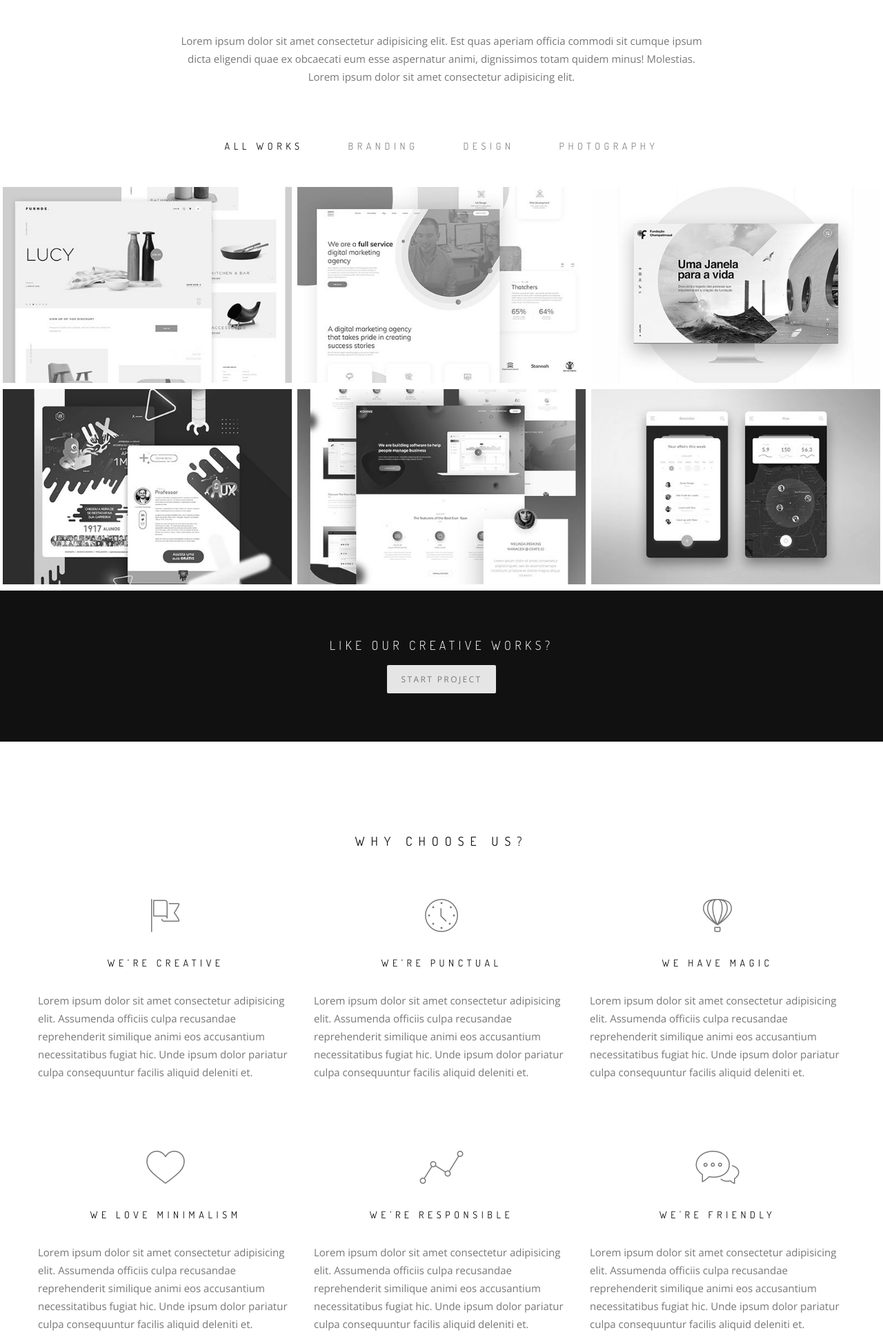
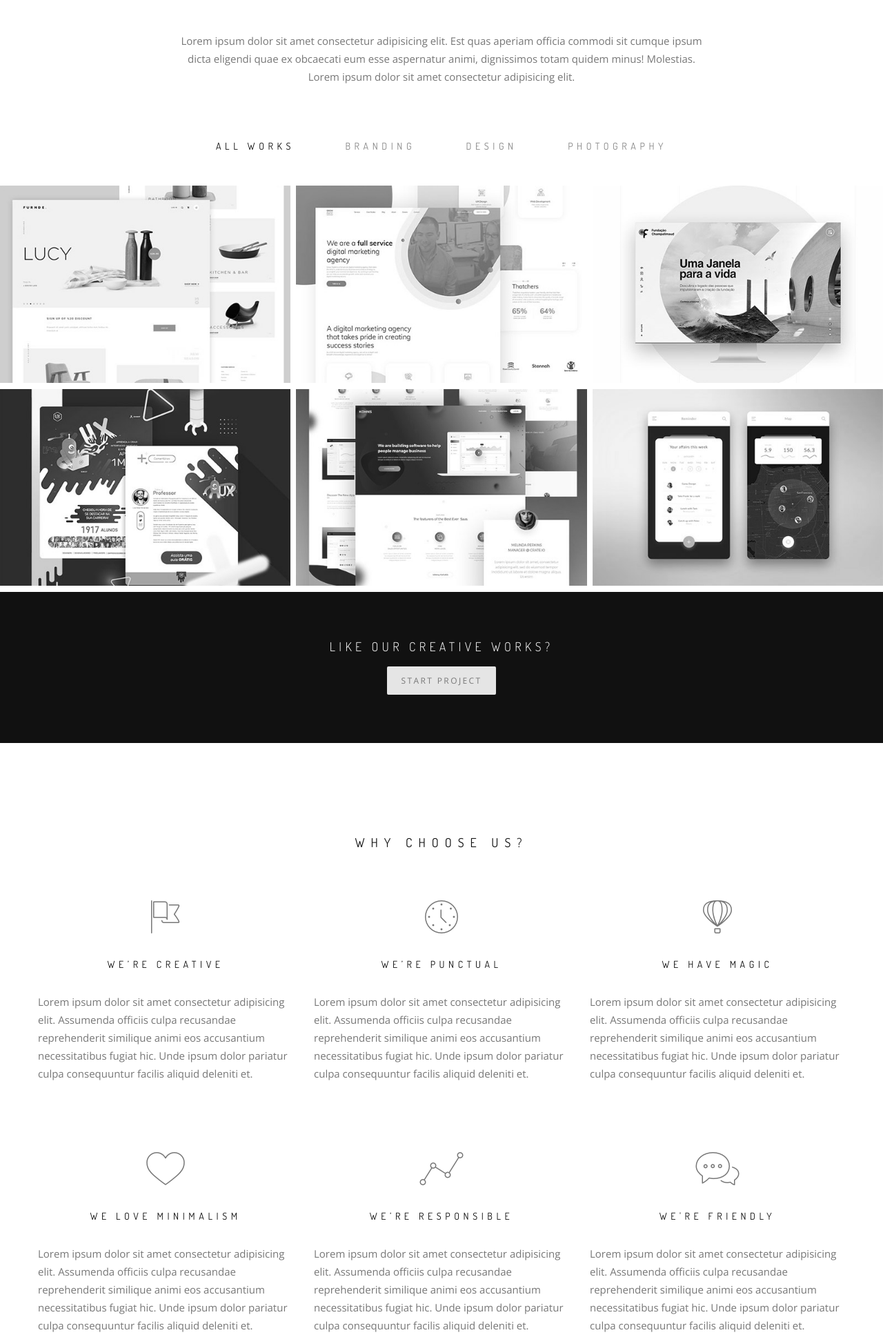
Before and after one commit to AlikaVAP/thomas-rhythm, a plain HTML site: page index.html in a window 1280 px wide. Shown: the part 3300-5238 px from the top of the page at 69% size. Drawn offline with nearby package versions, Linux system fonts and the light colour scheme.

Commit message:
fixed all comments to HW-8

```diff
--- a/css/style.css
+++ b/css/style.css
@@ -111,8 +111,6 @@ blockquote {
 	font-size: 14px;
 	font-weight: 400;
 	letter-spacing: .4em;
-	margin-top: 35px;
-	margin-bottom: 35px;
 }
 /* ----- Title end----- */
 /* ----- Default text ----- */
@@ -380,17 +378,18 @@ margin-top: 100px;
 	max-width: 770px;
 	margin: auto;
 }
-#tabs-portfolio {
-	text-align: center;
+.portfolio .tabs-wrapper {
 	overflow: hidden;
+	margin-top: 80px;
+}
+.tabs-wrapper #tabs-portfolio {
+	margin: 0 -4px;
 }
 #tabs-portfolio .tabs-nav-portfolio {
-	display: inline-block;
-	margin-top: 80px;
 	margin-bottom: 50px;
 }
 #tabs-portfolio .tabs-nav-portfolio li {
-	float: left;
+	display: inline-block;
 	color: rgba(17, 17, 17, .50);
 }
 #tabs-portfolio .tabs-nav-portfolio li + li {
@@ -409,6 +408,7 @@ margin-top: 100px;
 #tabs-portfolio .portfolio-item img {
 	width: 100%;
 	filter: grayscale(100%);
+	transition: all .3s linear;
 }
 #tabs-portfolio .portfolio-item img:hover {
 	filter: none;
@@ -416,11 +416,12 @@ margin-top: 100px;
 /* ----- Portfolio end ----- */
 
 /* ----- Why choose us ----- */
-.why-choose-us {
-	border-bottom: 1px solid #ececec;  /* temporary */
-}
 .why-choose-us .row + .row {
 	margin-top: 100px;
+}
+.why-choose-us .title-wrapper {
+	margin-top: 35px;
+	margin-bottom: 35px;
 }
 /* ----- Why choose us end ----- */
 
@@ -434,7 +435,8 @@ margin-top: 100px;
 }
 .latest-news-item .latest-news-img {
 	width: 100%;
-	filter: grayscale(100%)
+	filter: grayscale(100%);
+	transition: all .3s linear;
 }
 .latest-news-item .latest-news-img:hover {
 	filter: none;
--- a/index.html
+++ b/index.html
@@ -347,7 +347,7 @@
 				</div>
 				<!-- / container -->
 				<div class="tabs-wrapper">
-					<div id="tabs-portfolio">
+					<div id="tabs-portfolio" class="text-center">
 						<ul class="tabs-nav-portfolio tabs-title">
 							<li>
 								<a href="#all-works">All works</a>
@@ -471,10 +471,12 @@
 								<span class="icon-flag"></span>
 							</div>
 							<!-- / icon -->
+							<div class="title-wrapper">
 								<div class="title col-title text-center">
 									<span>We’re Creative</span>
 								</div>
-							<!-- / title -->
+							</div>
+							<!-- / title-wrapper -->
 							<p class="default-text">
 								Lorem ipsum dolor sit amet consectetur adipisicing elit. Assumenda officiis culpa recusandae reprehenderit similique animi eos accusantium necessitatibus fugiat hic. Unde ipsum dolor pariatur culpa consequuntur facilis aliquid deleniti et.
 							</p>
@@ -485,10 +487,12 @@
 								<span class="icon-clock"></span>
 							</div>
 							<!-- / icon -->
+							<div class="title-wrapper">
 								<div class="title col-title text-center">
 									<span>We’re Punctual</span>
 								</div>
-							<!-- / title -->
+							</div>
+							<!-- / title-wrapper -->
 							<p class="default-text">
 								Lorem ipsum dolor sit amet consectetur adipisicing elit. Assumenda officiis culpa recusandae reprehenderit similique animi eos accusantium necessitatibus fugiat hic. Unde ipsum dolor pariatur culpa consequuntur facilis aliquid deleniti et.
 							</p>
@@ -499,10 +503,12 @@
 								<span class="icon-hotairballoon"></span>
 							</div>
 							<!-- / icon -->
+							<div class="title-wrapper">
 								<div class="title col-title text-center">
 									<span>We have magic</span>
 								</div>
-							<!-- / title -->
+							</div>
+							<!-- / title-wrapper -->
 							<p class="default-text">
 								Lorem ipsum dolor sit amet consectetur adipisicing elit. Assumenda officiis culpa recusandae reprehenderit similique animi eos accusantium necessitatibus fugiat hic. Unde ipsum dolor pariatur culpa consequuntur facilis aliquid deleniti et.
 							</p>
@@ -516,10 +522,12 @@
 								<span class="icon-heart"></span>
 							</div>
 							<!-- / icon -->
+							<div class="title-wrapper">
 								<div class="title col-title text-center">
 									<span>We love minimalism</span>
 								</div>
-							<!-- / title -->
+							</div>
+							<!-- / title-wrapper -->
 							<p class="default-text">
 								Lorem ipsum dolor sit amet consectetur adipisicing elit. Assumenda officiis culpa recusandae reprehenderit similique animi eos accusantium necessitatibus fugiat hic. Unde ipsum dolor pariatur culpa consequuntur facilis aliquid deleniti et.
 							</p>
@@ -530,10 +538,12 @@
 								<span class="icon-linegraph"></span>
 							</div>
 							<!-- / icon -->
+							<div class="title-wrapper">
 								<div class="title col-title text-center">
 									<span>We’re responsible</span>
 								</div>
-							<!-- / title -->
+							</div>
+							<!-- / title-wrapper -->
 							<p class="default-text">
 								Lorem ipsum dolor sit amet consectetur adipisicing elit. Assumenda officiis culpa recusandae reprehenderit similique animi eos accusantium necessitatibus fugiat hic. Unde ipsum dolor pariatur culpa consequuntur facilis aliquid deleniti et.
 							</p>
@@ -544,10 +554,12 @@
 								<span class="icon-chat"></span>
 							</div>
 							<!-- / icon -->
+							<div class="title-wrapper">
 								<div class="title col-title text-center">
 									<span>We're Friendly</span>
 								</div>
-							<!-- / title -->
+							</div>
+							<!-- / title-wrapper -->
 							<p class="default-text">
 								Lorem ipsum dolor sit amet consectetur adipisicing elit. Assumenda officiis culpa recusandae reprehenderit similique animi eos accusantium necessitatibus fugiat hic. Unde ipsum dolor pariatur culpa consequuntur facilis aliquid deleniti et.
 							</p>
@@ -570,7 +582,9 @@
 						<div class="col col-4">
 							<div class="latest-news-item">
 								<div class="latest-news-img">
+									<a href="#">
 										<img src="img/latest-news-item-1.jpg" alt="">
+									</a>
 								</div>
 								<div class="title-news-item">
 									<a href="#">New Web Design Trends</a>
@@ -589,7 +603,9 @@
 						<div class="col col-4">
 							<div class="latest-news-item">
 								<div class="latest-news-img">
+									<a href="#">
 										<img src="img/latest-news-item-2.jpg" alt="">
+									</a>
 								</div>
 								<div class="title-news-item">
 									<a href="#">Minimalistic Design Forever</a>
@@ -608,7 +624,9 @@
 						<div class="col col-4">
 							<div class="latest-news-item">
 								<div class="latest-news-img">
+									<a href="#">
 										<img src="img/latest-news-item-3.jpg" alt="">
+									</a>
 								</div>
 								<div class="title-news-item">
 									<a href="#">Hipster’s Style in Web</a>
```
Lines whose indentation alone changed are shown as unchanged.
